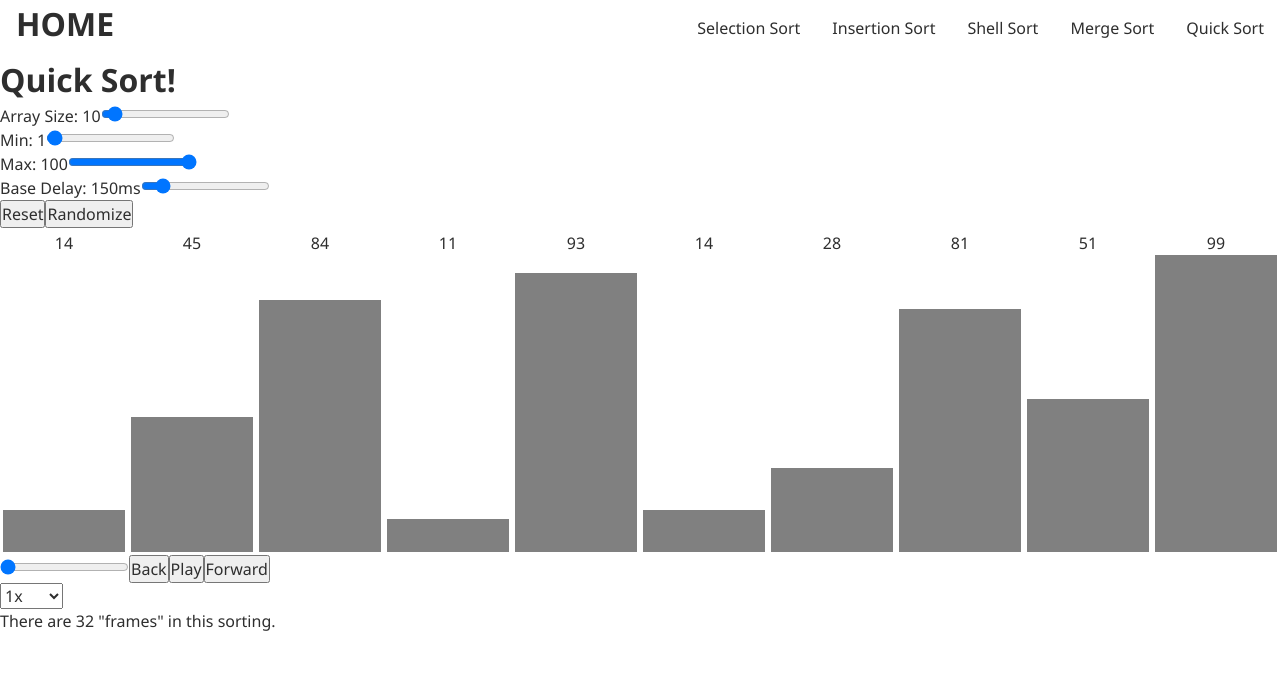
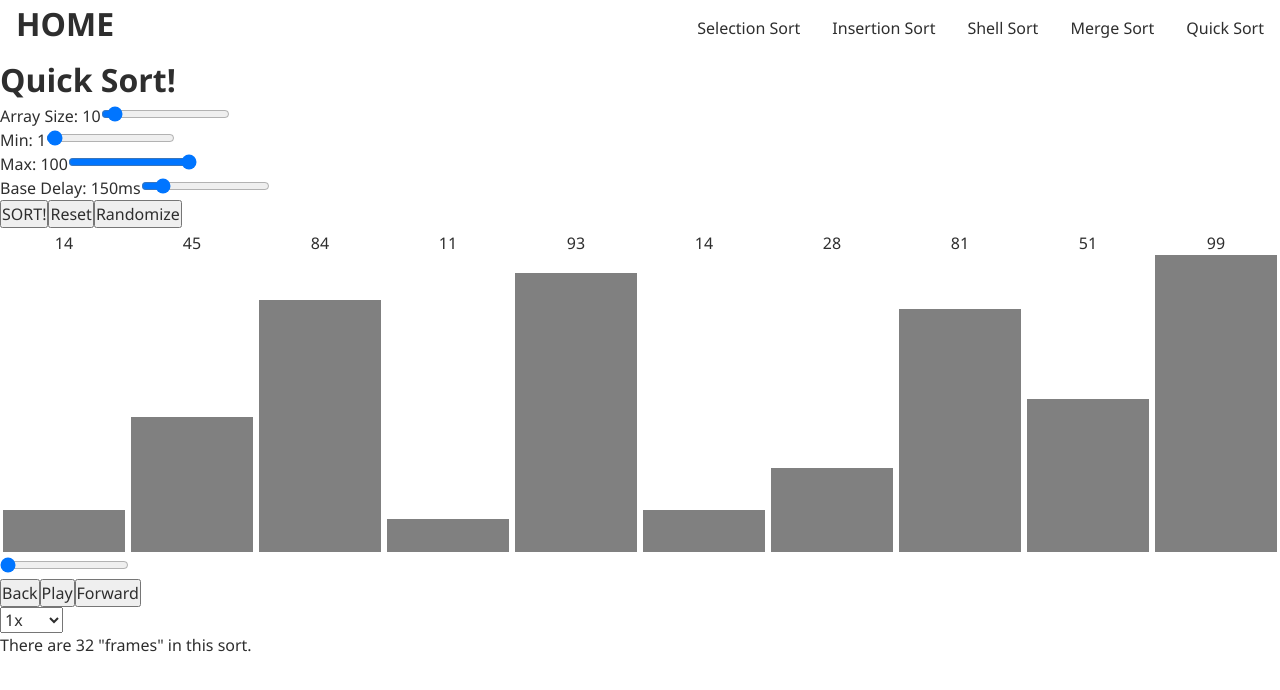
Before and after one commit to jasongir/sorting-algorithm-visualizer, a React (Create React App) app: page /quick in a window 1280 px wide. Shown: the top 690 px of the page. Built offline with nearby package versions, Linux system fonts and the light colour scheme.

Commit message:
pre-breaking changes

```diff
--- a/src/components/sort/sort.component.jsx
+++ b/src/components/sort/sort.component.jsx
@@ -168,8 +168,14 @@ const Sort = ({ sortingAlgorithm, sortName, sortDescription }) => {
 					value={baseDelay}
 					onChange={handleSliderChange(DELAY_AMOUNT)}
 				/>
+
+				<div className="triple-top-buttons">
+					<button onClick={handlePlayPause}>
+						{isPlaying ? "Pause" : "SORT!"}
+					</button>
 					<button onClick={handleReset}>Reset</button>
 					<button onClick={createNewMoments}>Randomize</button>
+				</div>
 			</div>
 
 			<ShowBars
@@ -177,7 +183,24 @@ const Sort = ({ sortingAlgorithm, sortName, sortDescription }) => {
 				highlightedBars={arrayMoments[currentIdx].highlighted}
 			/>
 
+			{/*
+         <SortControls
+            handleSliderChange={handleSliderChange(BIG_SLIDER)}
+            sliderValue={currentIdx}
+            max={arrayMoments.length - 1}
+
+            handleBackwards={handleBackForward(BACKWARD)}
+            handleForwards={handleBackForward(FORWARD)}
+            handlePlayPause={handlePlayPause}
+            isPlaying={isPlaying}
+            speedValue={speed}
+            handleSpeedChange={handleSpeedChange}
+
+         />
+         */}
+
 			<div className="sort-control-play">
+				<div className="index-slider-container">
 					<input
 						type="range"
 						name="index-slider"
@@ -188,12 +211,15 @@ const Sort = ({ sortingAlgorithm, sortName, sortDescription }) => {
 						max={arrayMoments.length - 1}
 						step={1}
 					/>
+				</div>
 
+				<div className="play-controls">
 					<button onClick={handleBackForward(BACKWARD)}>Back</button>
 					<button onClick={handlePlayPause}>
 						{isPlaying ? "Pause" : "Play"}
 					</button>
 					<button onClick={handleBackForward(FORWARD)}>Forward</button>
+				</div>
 
 				<div>
 					<label htmlFor="speed-selection">
@@ -216,7 +242,7 @@ const Sort = ({ sortingAlgorithm, sortName, sortDescription }) => {
 					</label>
 				</div>
 			</div>
-			<p>There are {arrayMoments.length} "frames" in this sorting.</p>
+			<p>There are {arrayMoments.length} "frames" in this sort.</p>
 
 			{sortDescription}
 		</>
```
Lines whose indentation alone changed are shown as unchanged.
